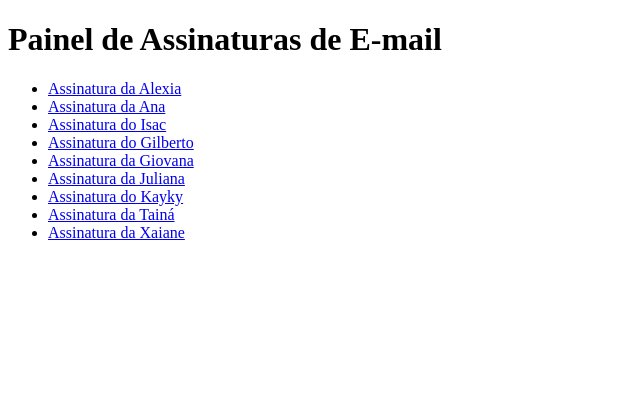
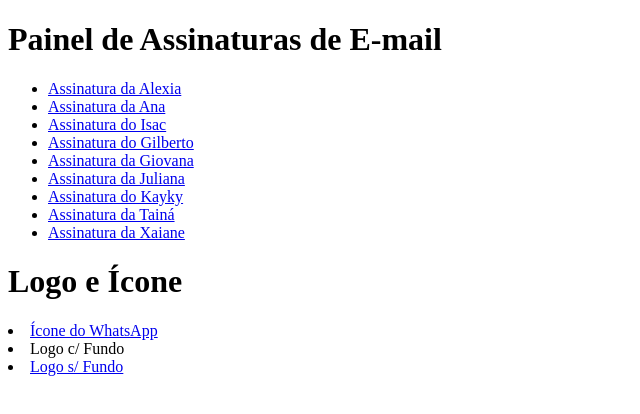
Before and after one commit to kayky-iv/iv-pinheiro-assinaturas, a plain HTML site: page index.html in a window 1280 px wide. Shown: the whole page, without its empty margins (0-640 px from the left). Drawn offline with Linux system fonts and the light colour scheme.

Commit message:
logo e icone

```diff
--- a/index.html
+++ b/index.html
@@ -16,5 +16,9 @@
         <li><a href="assinatura-taina.html">Assinatura da Tainá</a></li>
         <li><a href="assinatura-xaiane.html">Assinatura da Xaiane</a></li>
     </ul>
+    <h1>Logo e Ícone</h1>
+    <li><a href="assets/icon-wpp.png">Ícone do WhatsApp</a></li>
+    <li><a href="assets/logo-iv-fundo.jpg"></a>Logo c/ Fundo</li>
+    <li><a href="assets/logo-iv.png"> Logo s/ Fundo</a></li>
 </body>
 </html>
```
